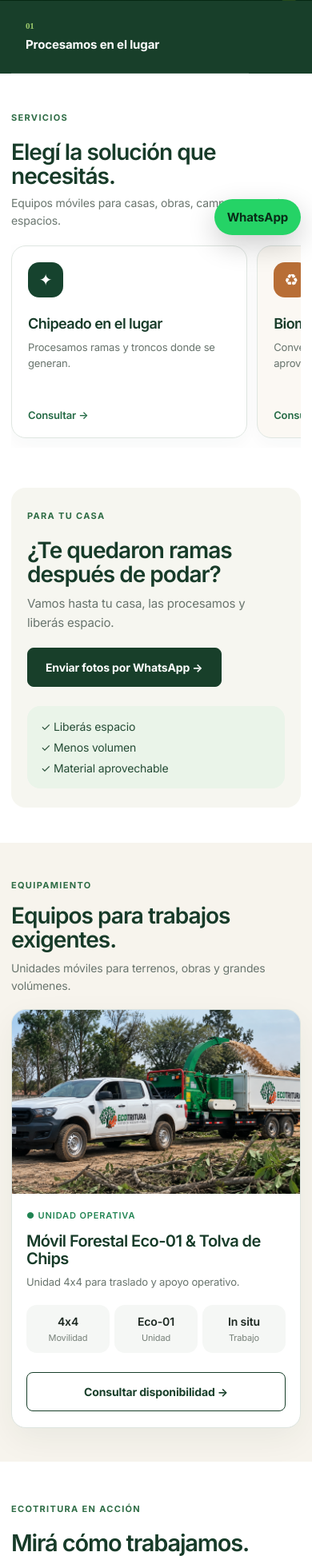
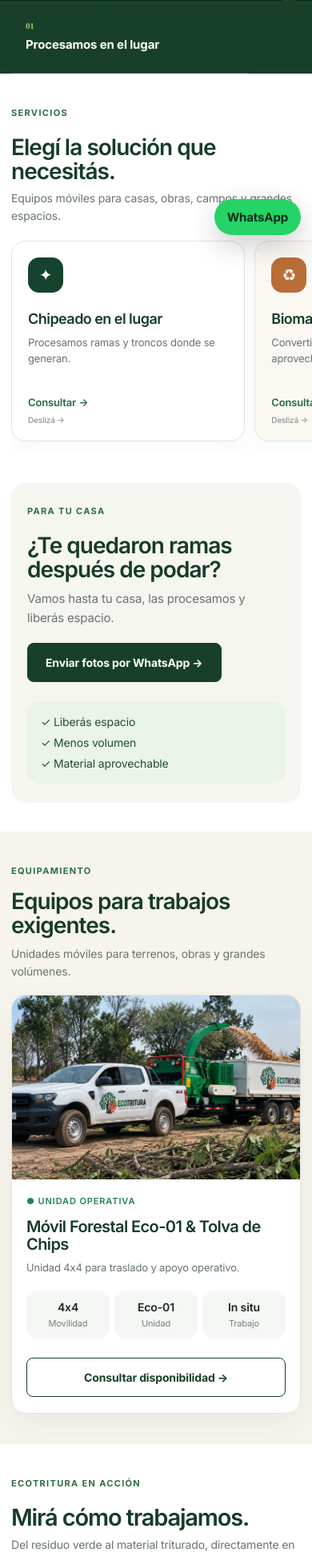
Before and after one commit to equantum-py/ecotritura, a Flask app: page / in a window 390 px wide. Shown: the part 536-2482 px from the top of the page at 80% size. Run offline with Flask 3, Linux system fonts and the light colour scheme.

Commit message:
Mejorar carrusel de servicios mobile y compactar espaciado

```diff
--- a/static/css/style.css
+++ b/static/css/style.css
@@ -357,3 +357,47 @@ main>section{width:100%}
  .fleet-info{padding:20px 18px!important}
  .fleet-info h3{font-size:20px!important}
 }
+
+/* Pulido comercial: servicios mobile + ritmo vertical */
+@media(min-width:901px){
+ .service-shop{padding:58px 0}
+ .home-offer{padding:18px 0 52px}
+ .fleet-shop{padding:56px 0!important}
+ .work-video{padding:58px 0}
+ .impact{padding:76px 0}
+ .section.sectors{padding:76px 0}
+ .how{padding:76px 0}
+ .cta{padding:54px 0}
+}
+@media(max-width:720px){
+ .service-shop{padding:38px 0 34px}
+ .service-shop .container{overflow:visible}
+ .service-products{
+   display:flex!important;
+   width:calc(100vw - 14px)!important;
+   margin-right:calc((100vw - 100%)/-1)!important;
+   gap:12px!important;
+   overflow-x:auto!important;
+   overscroll-behavior-inline:contain;
+   scroll-snap-type:x mandatory;
+   scroll-padding-left:0;
+   padding:2px 28px 14px 0!important;
+   scrollbar-width:none;
+ }
+ .service-products::-webkit-scrollbar{display:none}
+ .service-product,.service-product:link,.service-product:visited{
+   flex:0 0 84%!important;
+   min-width:0!important;
+   min-height:218px!important;
+   scroll-snap-align:start;
+ }
+ .service-product::after{content:"Deslizá →";display:block;margin-top:8px;font-size:10px;color:#8a948d;font-weight:500}
+ .service-product>b{padding-top:14px}
+ .home-offer{padding:4px 0 36px}
+ .fleet-shop{padding:38px 0!important}
+ .work-video{padding:38px 0}
+ .impact{padding:40px 0}
+ #calculadora{padding-top:40px!important;padding-bottom:40px!important}
+ .how{padding:40px 0}
+ .cta{padding:20px 0 38px}
+}
```
